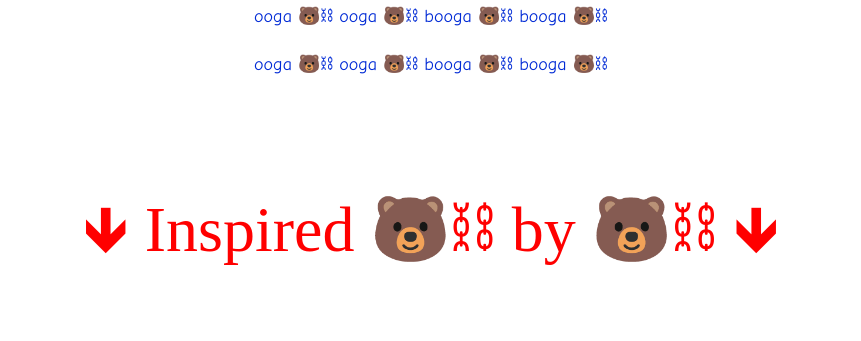
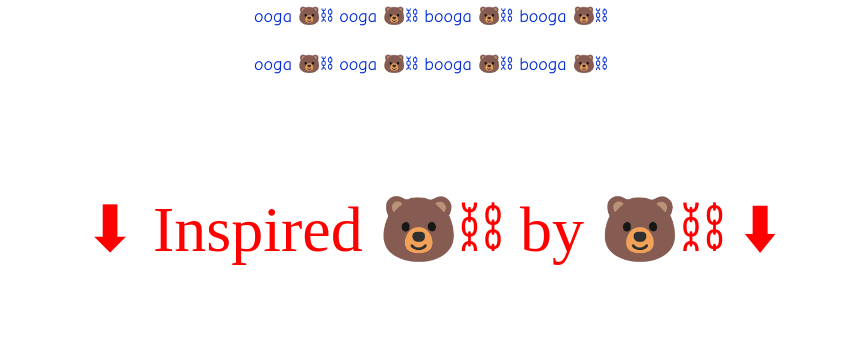
Before and after one commit to m-sherbakov/Beralady, a plain HTML site: page index.html in a window 1280 px wide. Shown: the part 2033-2374 px from the top of the page, without its empty margins (209-1070 px from the left). Drawn offline with Linux system fonts and the light colour scheme.

Commit message:
Update index.html

```diff
--- a/index.html
+++ b/index.html
@@ -44,7 +44,7 @@
         <p class="animated-text-small">ooga 🐻⛓ ooga 🐻⛓ booga 🐻⛓ booga 🐻⛓</p>
         <p class="animated-text-small">ooga 🐻⛓ ooga 🐻⛓ booga 🐻⛓ booga 🐻⛓</p>
         <div class="spacer"></div>
-        <p class="animated-text-large">🡻 Inspired 🐻⛓ by 🐻⛓ 🡻</p>
+        <p class="animated-text-large">⬇ Inspired 🐻⛓ by 🐻⛓ ⬇</p>
         <div class="youtube-video">
             <iframe width="560" height="315" src="https://www.youtube.com/embed/JCuJKub0cGI?si=SxnST6uQ3pOqnzMC" title="YouTube video player" frameborder="0" allow="accelerometer; autoplay; clipboard-write; encrypted-media; gyroscope; picture-in-picture; web-share" referrerpolicy="strict-origin-when-cross-origin" allowfullscreen></iframe>
         </div>
```
